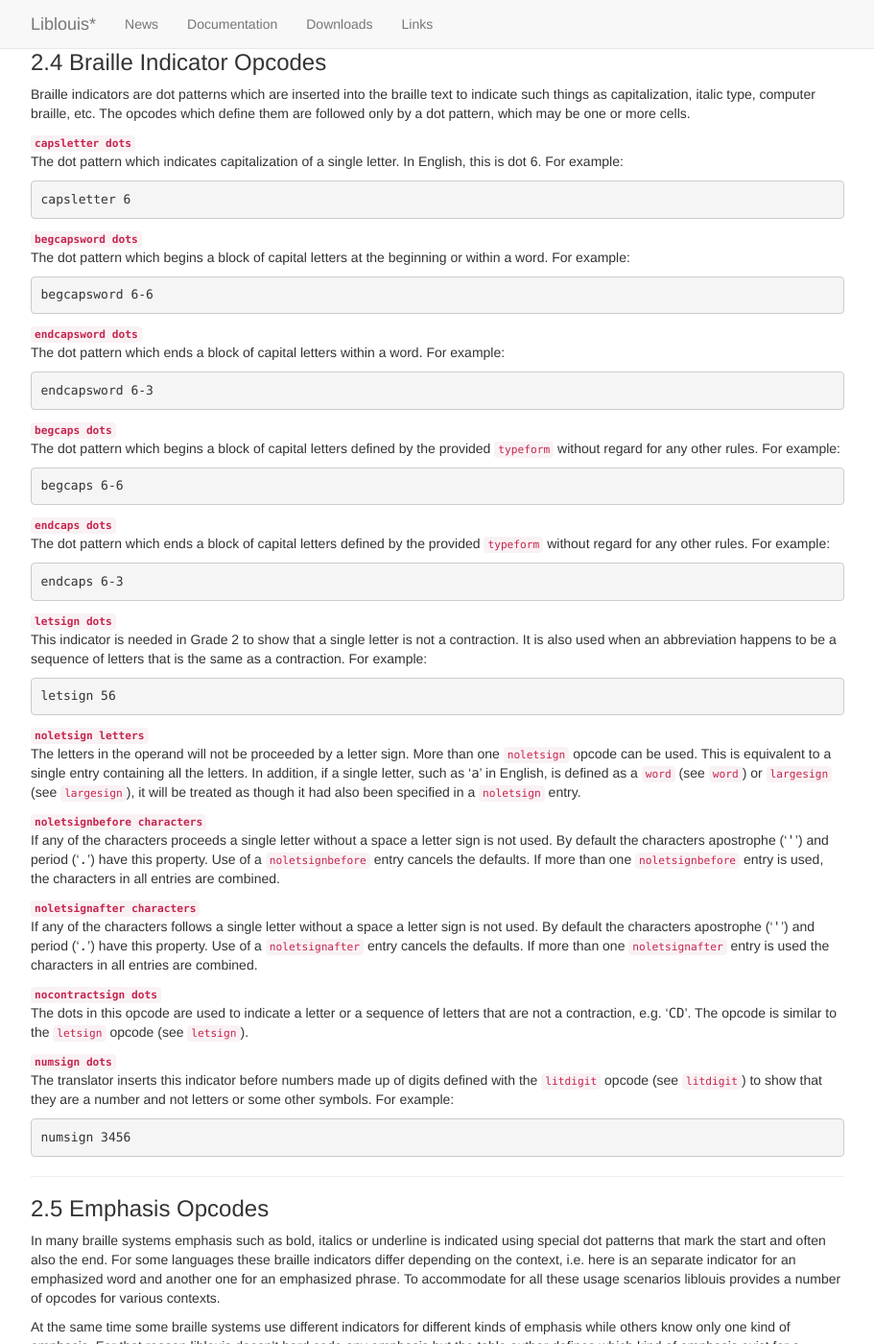
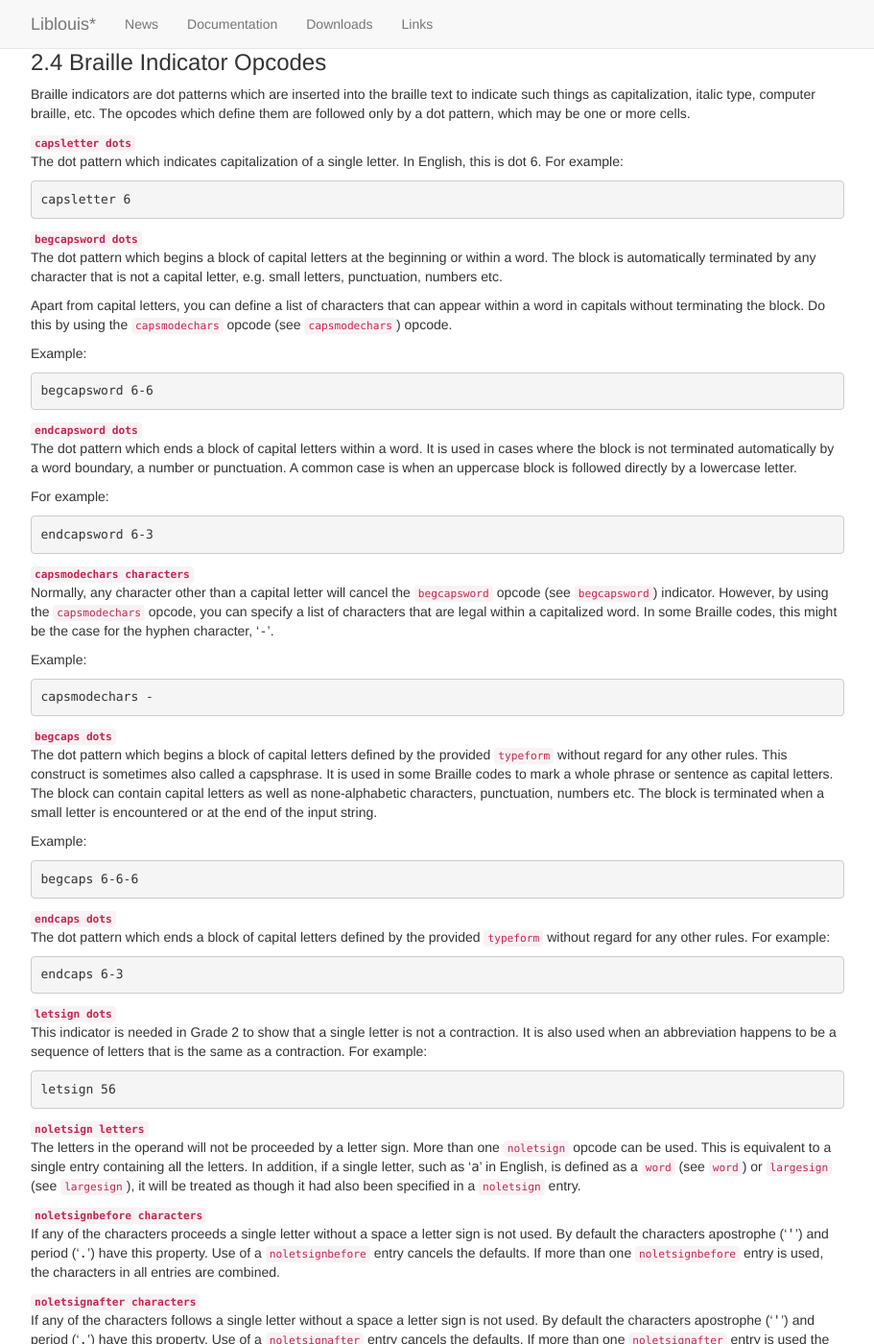
Before and after one commit to liblouis/liblouis.github.io, a Jekyll site: the page built from documentation/liblouis.html, in a window 1280 px wide and 1400 px high, scrolled down 7798 px. Shown: the whole window at 96% size, without its empty margins (38-949 px from the left). Built offline with Jekyll 4.4.1, drawn with Linux system fonts in a browser that asks for light colours; some of the changed text lies outside the part shown.

Commit message:
Update downloads and documentation for new release

```diff
--- a/documentation/liblouis.html
+++ b/documentation/liblouis.html
@@ -666,7 +666,15 @@ English, this is dot 6. For example:
 <a name="begcapsword-opcode"></a></dd>
 <dt><code>begcapsword dots</code></dt>
 <dd><p>The dot pattern which begins a block of capital letters at the
-beginning or within a word. For example:
+beginning or within a word. The block is automatically terminated
+by any character that is not a capital letter, e.g. small letters,
+punctuation, numbers etc.
+</p>
+<p>Apart from capital letters, you can define a list of characters that
+can appear within a word in capitals without terminating the block.
+Do this by using the <code>capsmodechars</code> opcode (see <a href="#capsmodechars-opcode"><code>capsmodechars</code></a>) opcode.
+</p>
+<p>Example:
 </p>
 <div class="example">
 <pre class="example">begcapsword 6-6
@@ -676,21 +684,47 @@ beginning or within a word. For example:
 <a name="endcapsword-opcode"></a></dd>
 <dt><code>endcapsword dots</code></dt>
 <dd><p>The dot pattern which ends a block of capital letters within a word.
-For example:
+It is used in cases where the block is not terminated automatically
+by a word boundary, a number or punctuation. A common case is when
+an uppercase block is followed directly by a lowercase letter.
+</p>
+<p>For example:
 </p>
 <div class="example">
 <pre class="example">endcapsword 6-3
+</pre></div>
+
+<a name="index-capsmodechars"></a>
+<a name="capsmodechars-opcode"></a></dd>
+<dt><code>capsmodechars characters</code></dt>
+<dd>
+<p>Normally, any character other than a capital letter will cancel the
+<code>begcapsword</code> opcode (see <a href="#begcapsword-opcode"><code>begcapsword</code></a>) indicator. However, by using the
+<code>capsmodechars</code> opcode, you can specify a list of characters
+that are legal within a capitalized word. In some Braille codes,
+this might be the case for the hyphen character, &lsquo;<samp>-</samp>&rsquo;.
+</p>
+<p>Example:
+</p>
+<div class="example">
+<pre class="example">capsmodechars -
 </pre></div>
 
 <a name="index-begcaps"></a>
 <a name="begcaps-opcode"></a></dd>
 <dt><code>begcaps dots</code></dt>
 <dd><p>The dot pattern which begins a block of capital letters defined by the
-provided <code>typeform</code> without regard for any other rules. For
-example:
-</p>
-<div class="example">
-<pre class="example">begcaps 6-6
+provided <code>typeform</code> without regard for any other rules.
+This construct is sometimes also called a capsphrase. It is used
+in some Braille codes to mark a whole phrase or sentence as capital
+letters. The block can contain capital letters as well as
+none-alphabetic characters, punctuation, numbers etc. The
+block is terminated when a small letter is encountered or at the end of the input string.
+</p>
+<p>Example:
+</p>
+<div class="example">
+<pre class="example">begcaps 6-6-6
 </pre></div>
 
 <a name="index-endcaps"></a>
@@ -762,10 +796,64 @@ similar to the <code>letsign</code> opcode (see <a href="#letsign-opcode"><code>
 <dt><code>numsign dots</code></dt>
 <dd><p>The translator inserts this indicator before numbers made up of digits
 defined with the <code>litdigit</code> opcode (see <a href="#litdigit-opcode"><code>litdigit</code></a>) to show that they are a number
-and not letters or some other symbols. For example:
+and not letters or some other symbols. A number is terminated when a
+space, a letter or any other none-<code>litdigit</code> opcode (see <a href="#litdigit-opcode"><code>litdigit</code></a>) character is
+encountered.
+</p>
+<p>You can define characters or strings to be part of a number by using
+the <code>midnum</code> opcode (see <a href="#midnum-opcode"><code>midnum</code></a>) opcode, the <code>numericmodechars</code> opcode (see <a href="#numericmodechars-opcode"><code>numericmodechars</code></a>) opcode
+or the <code>midendnumericmodechars</code> opcode (see <a href="#midendnumericmodechars-opcode"><code>midendnumericmodechars</code></a>) opcode.
+</p>
+<p>Example:
 </p>
 <div class="example">
 <pre class="example">numsign 3456
+</pre></div>
+
+<a name="index-numericnocontchars"></a>
+<a name="numericnocontchars-opcode"></a></dd>
+<dt><code>numericnocontchars characters</code></dt>
+<dd>
+<p>This opcode specifies the characters that require a
+<code>nocontractsign</code> opcode (see <a href="#nocontractsign-opcode"><code>nocontractsign</code></a>) if they appear after a number with no
+intervening space, e.g. &lsquo;<samp>1a</samp>&rsquo; or &lsquo;<samp>2-B</samp>&rsquo;.
+</p>
+<p>These characters will typically be the letters a-j, which usually
+constitute the literary digits (see <code>litdigit</code> opcode (see <a href="#litdigit-opcode"><code>litdigit</code></a>)). However,
+in some Braille codes, all letters fall in this category.
+</p>
+<p>Example:
+</p>
+<div class="example">
+<pre class="example">numericnocontchars abcdefghij
+</pre></div>
+
+<a name="index-numericmodechars"></a>
+<a name="numericmodechars-opcode"></a></dd>
+<dt><code>numericmodechars characters</code></dt>
+<dd>
+<a name="index-midendnumericmodechars"></a>
+<a name="midendnumericmodechars-opcode"></a></dd>
+<dt><code>midendnumericmodechars characters</code></dt>
+<dd>
+<p>Any of these characters can appear within a number without terminating
+the effect of the number sign (see <a href="#numsign-opcode"><code>numsign</code></a>). In other words, they don&rsquo;t cancel
+numeric mode.
+</p>
+<p>The difference between the two opcodes is that
+<code>numericmodechars</code> opcode (see <a href="#numericmodechars-opcode"><code>numericmodechars</code></a>) characters can appear anywhere in a
+number whereas <code>midendnumericmodechars</code> opcode (see <a href="#midendnumericmodechars-opcode"><code>midendnumericmodechars</code></a>) characters can
+appear only in the middle or at the end of a number. Like
+<code>midendnumericmodechars</code>, <code>numericmodechars</code> characters keep
+numeric mode active, but in addition they activate numeric mode
+immediately when at least one digit follows, and the number sign will
+precede the <code>numericmodechars</code> character in this case.
+</p>
+<p>Example:
+</p>
+<div class="example">
+<pre class="example">numericmodechars .,
+midendnumericmodechars -/
 </pre></div>
 
 </dd>
@@ -3098,11 +3186,11 @@ following definition is included in <samp>liblouis.h</samp>. It is correct
 for computers with at least 32-bit processors.
 </p>
 <div class="example">
-<pre class="example">#define widechar unsigned short int
+<pre class="example">typedef unsigned short int widechar
 </pre></div>
 
 <p>To make liblouis handle 32-bit Unicode simply remove the word
-<code>short</code> in the above <code>define</code>. This will cause the translate and
+<code>short</code> in the above <code>typedef</code>. This will cause the translate and
 back-translate functions to expect input in 32-bit form and to deliver
 their output in this form. The input to the compiler (tables) is
 unaffected except that two new escape sequences for 20-bit and 32-bit
@@ -4018,6 +4106,7 @@ directory. Usage information is included in the Python module itself.
 <tr><td colspan="4"> <hr></td></tr>
 <tr><th><a name="Opcode-Index_opcode_letter-C">C</a></th><td></td><td></td></tr>
 <tr><td></td><td valign="top"><a href="#index-capsletter">capsletter</a>:</td><td>&nbsp;</td><td valign="top"><a href="#Braille-Indicator-Opcodes">Braille Indicator Opcodes</a></td></tr>
+<tr><td></td><td valign="top"><a href="#index-capsmodechars">capsmodechars</a>:</td><td>&nbsp;</td><td valign="top"><a href="#Braille-Indicator-Opcodes">Braille Indicator Opcodes</a></td></tr>
 <tr><td></td><td valign="top"><a href="#index-capsnocont">capsnocont</a>:</td><td>&nbsp;</td><td valign="top"><a href="#Special-Processing-Opcodes">Special Processing Opcodes</a></td></tr>
 <tr><td></td><td valign="top"><a href="#index-class">class</a>:</td><td>&nbsp;</td><td valign="top"><a href="#Character_002dClass-Opcodes">Character-Class Opcodes</a></td></tr>
 <tr><td></td><td valign="top"><a href="#index-comp6">comp6</a>:</td><td>&nbsp;</td><td valign="top"><a href="#Translation-Opcodes">Translation Opcodes</a></td></tr>
@@ -4070,6 +4159,7 @@ directory. Usage information is included in the Python module itself.
 <tr><th><a name="Opcode-Index_opcode_letter-M">M</a></th><td></td><td></td></tr>
 <tr><td></td><td valign="top"><a href="#index-match">match</a>:</td><td>&nbsp;</td><td valign="top"><a href="#The-match-Opcode">The match Opcode</a></td></tr>
 <tr><td></td><td valign="top"><a href="#index-math">math</a>:</td><td>&nbsp;</td><td valign="top"><a href="#Character_002dDefinition-Opcodes">Character-Definition Opcodes</a></td></tr>
+<tr><td></td><td valign="top"><a href="#index-midendnumericmodechars">midendnumericmodechars</a>:</td><td>&nbsp;</td><td valign="top"><a href="#Braille-Indicator-Opcodes">Braille Indicator Opcodes</a></td></tr>
 <tr><td></td><td valign="top"><a href="#index-midendword">midendword</a>:</td><td>&nbsp;</td><td valign="top"><a href="#Translation-Opcodes">Translation Opcodes</a></td></tr>
 <tr><td></td><td valign="top"><a href="#index-midnum">midnum</a>:</td><td>&nbsp;</td><td valign="top"><a href="#Translation-Opcodes">Translation Opcodes</a></td></tr>
 <tr><td></td><td valign="top"><a href="#index-midword">midword</a>:</td><td>&nbsp;</td><td valign="top"><a href="#Translation-Opcodes">Translation Opcodes</a></td></tr>
@@ -4084,6 +4174,8 @@ directory. Usage information is included in the Python module itself.
 <tr><td></td><td valign="top"><a href="#index-noletsign">noletsign</a>:</td><td>&nbsp;</td><td valign="top"><a href="#Braille-Indicator-Opcodes">Braille Indicator Opcodes</a></td></tr>
 <tr><td></td><td valign="top"><a href="#index-noletsignafter">noletsignafter</a>:</td><td>&nbsp;</td><td valign="top"><a href="#Braille-Indicator-Opcodes">Braille Indicator Opcodes</a></td></tr>
 <tr><td></td><td valign="top"><a href="#index-noletsignbefore">noletsignbefore</a>:</td><td>&nbsp;</td><td valign="top"><a href="#Braille-Indicator-Opcodes">Braille Indicator Opcodes</a></td></tr>
+<tr><td></td><td valign="top"><a href="#index-numericmodechars">numericmodechars</a>:</td><td>&nbsp;</td><td valign="top"><a href="#Braille-Indicator-Opcodes">Braille Indicator Opcodes</a></td></tr>
+<tr><td></td><td valign="top"><a href="#index-numericnocontchars">numericnocontchars</a>:</td><td>&nbsp;</td><td valign="top"><a href="#Braille-Indicator-Opcodes">Braille Indicator Opcodes</a></td></tr>
 <tr><td></td><td valign="top"><a href="#index-numsign">numsign</a>:</td><td>&nbsp;</td><td valign="top"><a href="#Braille-Indicator-Opcodes">Braille Indicator Opcodes</a></td></tr>
 <tr><td colspan="4"> <hr></td></tr>
 <tr><th><a name="Opcode-Index_opcode_letter-P">P</a></th><td></td><td></td></tr>
```
Also changed, not shown: other parts of documentation/liblouis.html (+1 -1 lines), downloads/index.md (+1 -1 lines).
